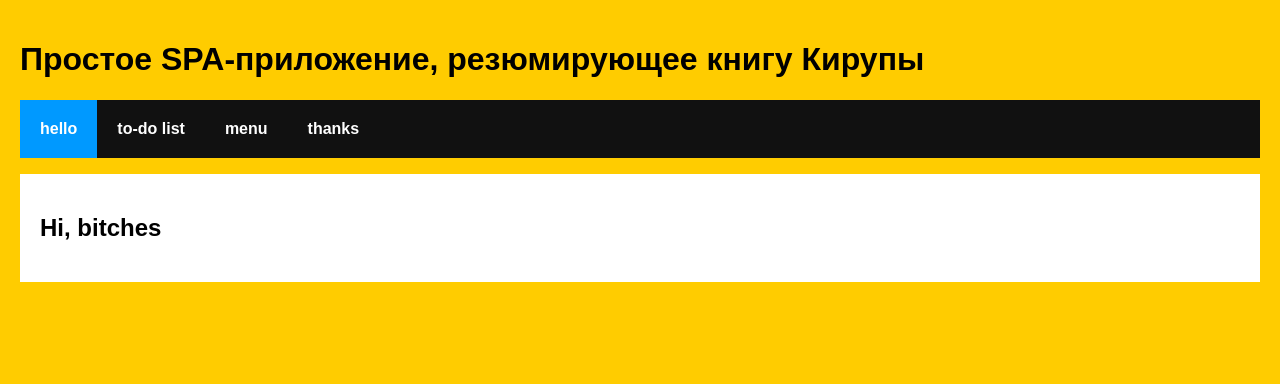
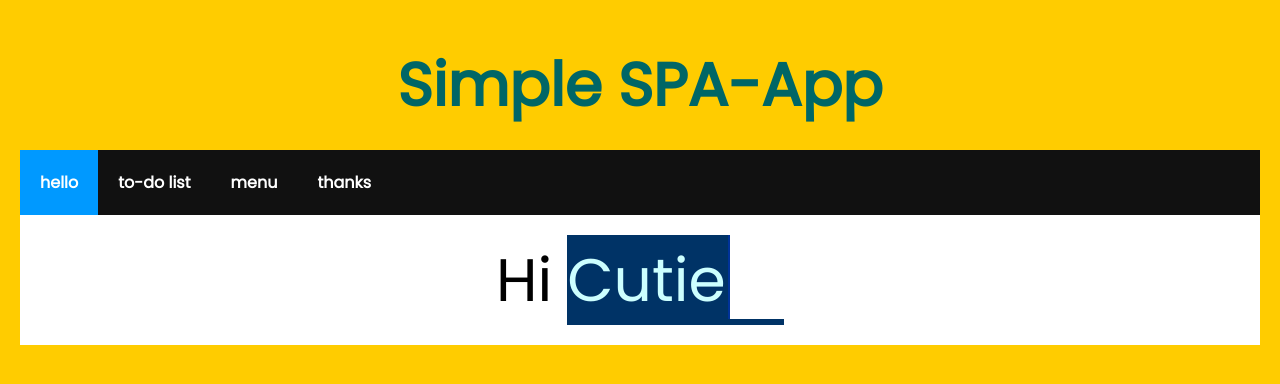
Before and after one commit to khesea/react, a React (Create React App) app in the folder final/final/: page /#/ in a window 1280 px wide. Shown: the top 384 px of the page. Built offline with nearby package versions, Linux system fonts and the light colour scheme.

Commit message:
hello page

```diff
--- a/final/final/src/App.js
+++ b/final/final/src/App.js
@@ -16,7 +16,7 @@ class App extends Component {
     return (
       <HashRouter>
         <div>
-          <h1>Простое SPA-приложение, резюмирующее книгу Кирупы</h1>
+          <h1 className="mainHeader">Simple SPA-App</h1>
           <ul className="headerLinks">
             <li><NavLink to="/">hello</NavLink></li>
             <li><NavLink to="/todoList">to-do list</NavLink></li>
--- /dev/null
+++ b/final/final/src/Hello.css
@@ -0,0 +1,61 @@
+@import url('https://fonts.googleapis.com/css2?family=Poppins&display=swap');
+* {
+  box-sizing: border-box;
+  padding: 0;
+  margin: 0;
+}
+.wrapper {
+  display: flex;
+  justify-content: center;
+  align-items: flex-start;
+  font-family: 'Poppins', sans-serif;
+  gap: 15px;
+}
+
+.wrapper .static-txt {
+  font-size: 60px;
+}
+
+.wrapper .dynamic-txts {
+  height: 90px;
+  line-height: 90px;
+  background: #003366;
+  overflow: hidden;
+}
+
+.dynamic-txts li {
+  list-style: none;
+  font-size: 60px;
+  color: #CCFFFF;
+  position: relative;
+  top: 0;
+  animation: slide 8s steps(4) infinite;
+}
+
+@keyframes slide {
+  100% {
+    top: -360px;
+  }
+}
+
+.dynamic-txts li span {
+  position: relative;
+}
+
+.dynamic-txts li span::after {
+  content: "";
+  position: absolute;
+  left: 0;
+  height: 100%;
+  width: 200%;
+  background-color: #fff;
+  border-left: 2px solid #003399;
+  animation: typing 2s steps(7) infinite;
+}
+
+@keyframes typing {
+  100%{
+    left: 100%;
+    margin: 0 -35px 0 35px;
+  }
+}
--- a/final/final/src/Hello.js
+++ b/final/final/src/Hello.js
@@ -1,10 +1,17 @@
 import React, {Component} from "react";
+import "./Hello.css";
 
 class Hello extends Component {
   render() {
     return (
-      <div>
-        <h2>Hi, bitches</h2>
+      <div className="wrapper">
+        <div className="static-txt">Hi</div>
+        <ul className="dynamic-txts">
+          <li><span>Bitches</span></li>
+          <li><span>Girls</span></li>
+          <li><span>Cuties</span></li>
+          <li><span>Taties</span></li>
+        </ul>
       </div>
     );
   }
--- a/final/final/src/index.css
+++ b/final/final/src/index.css
@@ -2,10 +2,16 @@ body {
   background-color: #ffcc00;
   padding: 20px;
   margin: 0;
+  font-family: 'Poppins', sans-serif;
 }
 
-h1, h2, p, ul, li {
-  font-family: sans-serif;
+.mainHeader {
+  display: flex;
+  justify-content: center;
+  align-items: center;
+  margin: 20px;
+  font-size: 60px;
+  color: #006666;
 }
 
 .headerLinks li {
```
